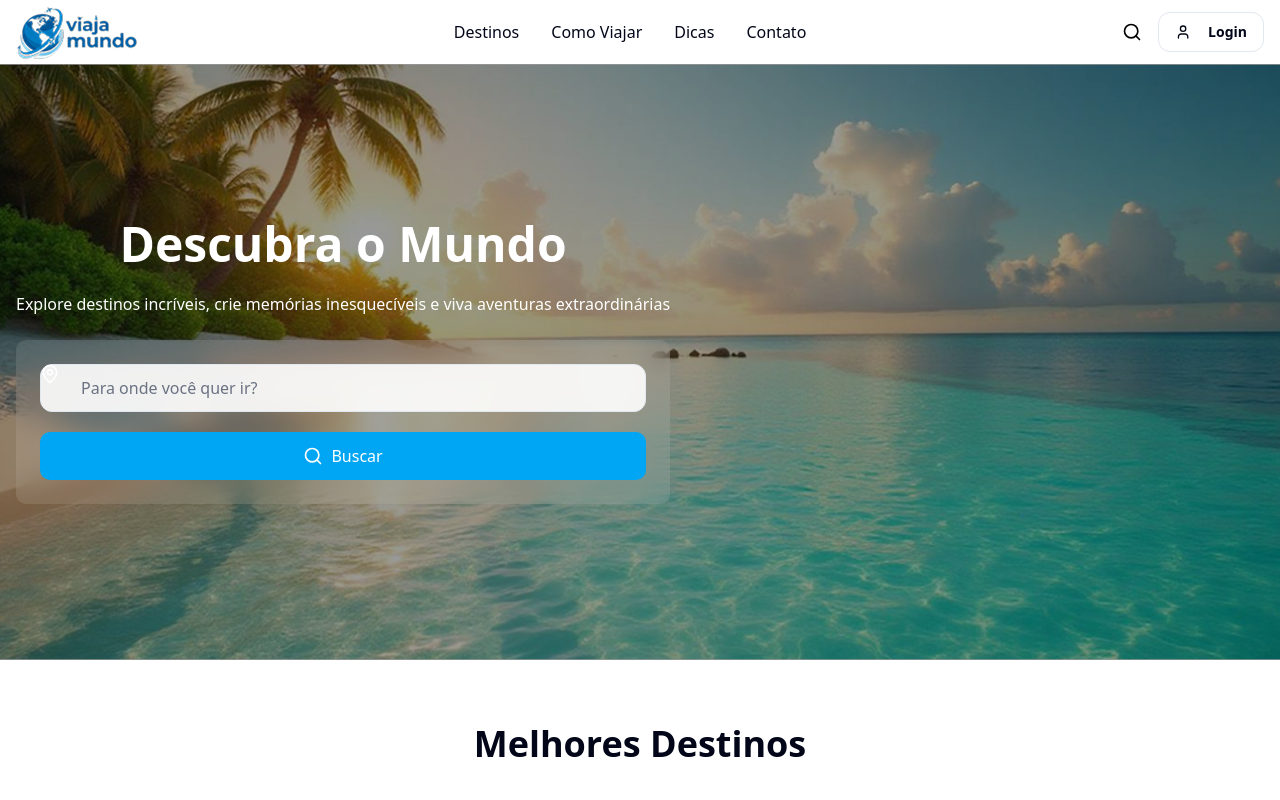
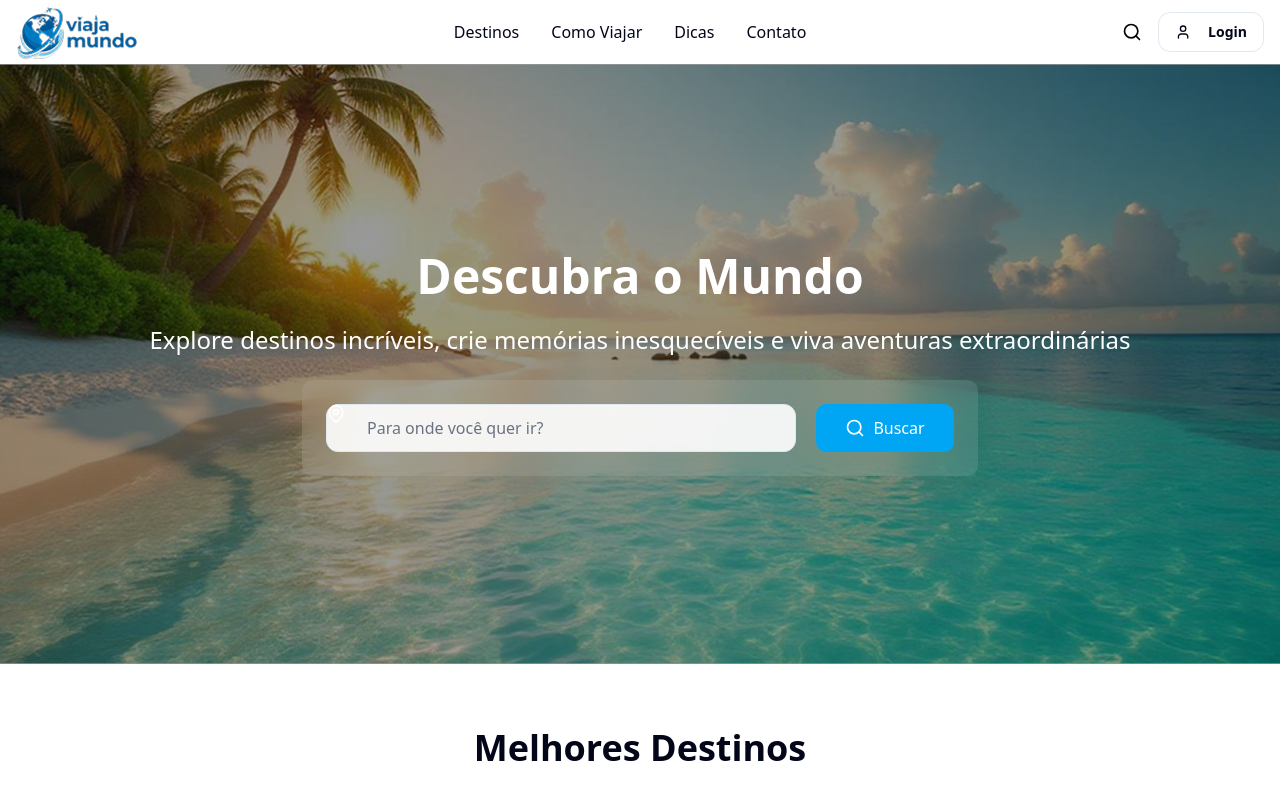
Before and after one commit to matheusmarqlima/Projeto-Viaja-Mundo, a React (Vite) app: page / in a window 1280 px wide. Shown: the top 800 px of the page. Built offline with nearby package versions, Linux system fonts and the light colour scheme.

Commit message:
Style: feito responsividade do hero para tablets

```diff
--- a/src/components/Hero.tsx
+++ b/src/components/Hero.tsx
@@ -3,23 +3,26 @@ import SearchDestination from "./SearchDestination";
 
 const Hero = () => {
   return (
-    <section className="flex relative py-[156px]">
+    <section className="relative flex flex-col justify-center items-center h-[600px] text-center text-white">
+
       <div
-        className={`absolute inset-0 bg-center bg-cover bg-no-repeat bg-[url(${background})]`}
+        className={`absolute inset-0 bg-center bg-cover bg-no-repeat`}
         style={{ backgroundImage: `url(${background})` }}
       >
-        <div className="absolute top-0 left-0 right-0 bottom-0 bg-black opacity-40"></div>
+        <div className="absolute inset-0 bg-black opacity-40"></div>
       </div>
 
-      <div className="flex flex-col relative z-10 px-4 text-center text-white gap-6">
+      <div className="relative z-10 flex flex-col items-center gap-6 px-4">
         <h1 className="text-5xl font-bold">Descubra o Mundo</h1>
-        <p className="text-center">
+        <p className="font-normal text-xl md:text-2xl lg:text-2xl">
           Explore destinos incríveis, crie memórias inesquecíveis e viva
           aventuras extraordinárias
         </p>
         <SearchDestination />
       </div>
+
     </section>
   );
 };
+
 export default Hero;
--- a/src/components/SearchDestination.tsx
+++ b/src/components/SearchDestination.tsx
@@ -5,9 +5,9 @@ import MapPin from "../assets/mappin.svg?react";
 
 const SearchDestination = () => {
   return (
-    <div className="backdrop-blur-md flex flex-col gap-5 p-6 bg-white/10 rounded-[10px] ">
-      <InputText icon={<MapPin />} placeholder="Para onde você quer ir?" />
-      <Button className="bg-sky-500 flex justify-center h-[48px] w-full rounded-[10px] items-center" icon={<SearchIcon />}>Buscar</Button>
+    <div className="backdrop-blur-md flex flex-col gap-5 p-6 bg-white/10 rounded-[10px] md:flex-row md:items-center">
+      <InputText icon={<MapPin />} placeholder="Para onde você quer ir?" className="md:w-[470px]"/>
+      <Button className="bg-sky-500 flex justify-center h-[48px] w-full rounded-[10px] items-center md:w-[138px]" icon={<SearchIcon />}>Buscar</Button>
     </div>
   );
 };
```
